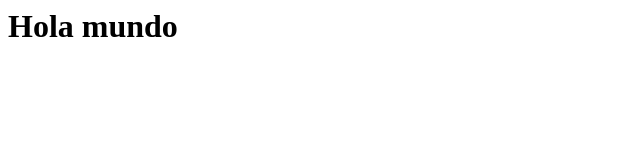
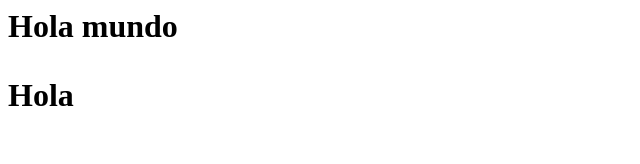
Before and after one commit to kevinCardenas23/ReactCodigoFacilito, a React (Create React App) app: page / in a window 1280 px wide. Shown: the top 164 px of the page, without its empty margins (0-640 px from the left). Built offline with nearby package versions, Linux system fonts and the light colour scheme.

Commit message:
Primer componente creado

```diff
--- a/src/index.js
+++ b/src/index.js
@@ -18,8 +18,16 @@
 
 import React from 'react';
 import { render } from 'react-dom';
+
+const Saludo = () => {
+  return <p>Hola </p>;
+}
+
 const App = () => {
-  return <h1>Hola mundo</h1>;
+  return <h1>
+    Hola mundo
+    <Saludo/>
+  </h1>;
 };
 
 render(<App />, document.getElementById('react-app'));
```
Also changed, not shown: public/index.html (line endings or trailing spaces).
